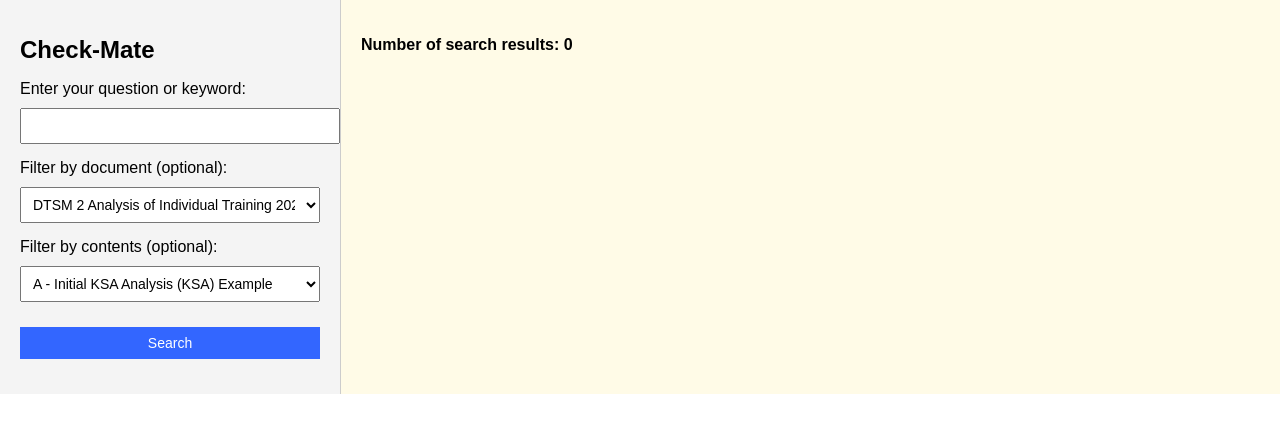
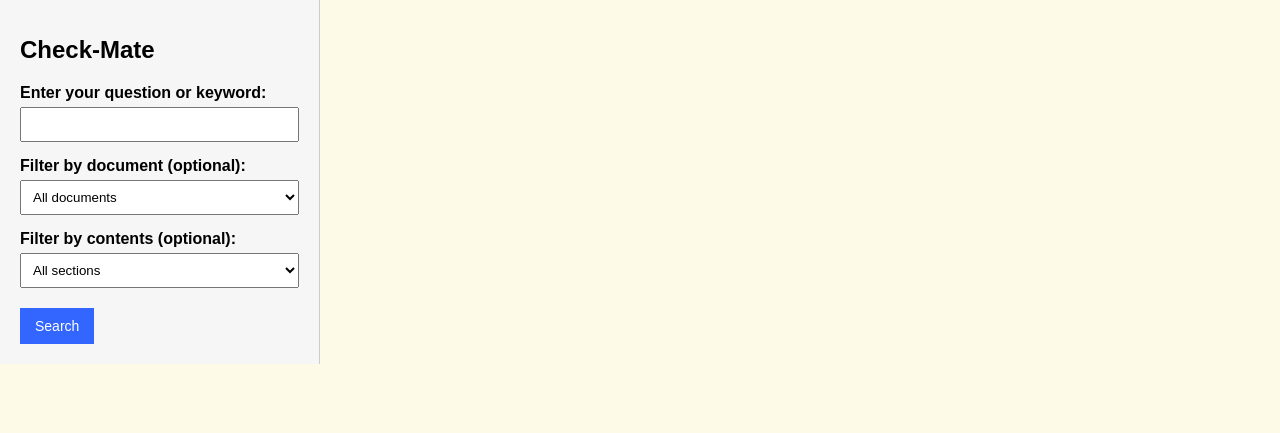
Before and after one commit to willkl2415/checkmate-app, a Flask app: page / in a window 1280 px wide. Shown: the top 433 px of the page. Run offline with Flask 3, Linux system fonts and the light colour scheme.

Commit message:
Update index.html

```diff
--- a/templates/index.html
+++ b/templates/index.html
@@ -1,41 +1,56 @@
 <!DOCTYPE html>
-<html>
+<html lang="en">
 <head>
+    <meta charset="UTF-8">
     <title>Check-Mate</title>
     <style>
         body {
             font-family: Arial, sans-serif;
             display: flex;
+            flex-direction: row;
             margin: 0;
             padding: 0;
+            background-color: #fdfbe7;
         }
 
         #sidebar {
-            width: 300px;
-            background-color: #f4f4f4;
+            width: 320px;
+            min-width: 320px;
+            max-width: 320px;
             padding: 20px;
+            background-color: #f6f6f6;
             border-right: 1px solid #ccc;
+            box-sizing: border-box;
         }
 
-        #main {
+        #content {
             flex-grow: 1;
             padding: 20px;
-            background-color: #fffbe7;
+            overflow-y: auto;
         }
 
         h1 {
             font-size: 24px;
+            margin-bottom: 20px;
         }
 
-        select, input[type="text"], button {
+        label {
+            display: block;
+            margin-top: 15px;
+            font-weight: bold;
+        }
+
+        input[type="text"], select {
             width: 100%;
             padding: 8px;
-            margin-top: 10px;
-            margin-bottom: 15px;
-            font-size: 14px;
+            margin-top: 5px;
+            box-sizing: border-box;
         }
 
-        button {
+        button, input[type="submit"] {
+            margin-top: 20px;
+            padding: 10px 15px;
+            font-size: 14px;
             background-color: #3366ff;
             color: white;
             border: none;
@@ -43,14 +58,20 @@
         }
 
         .result {
-            border-left: 5px solid #3399ff;
-            padding-left: 10px;
-            margin-bottom: 20px;
+            background: white;
+            padding: 10px;
+            margin-bottom: 15px;
+            border-left: 5px solid #3498db;
         }
 
         .result strong {
             display: block;
-            margin-bottom: 4px;
+            margin-top: 5px;
+        }
+
+        .section-title {
+            font-weight: bold;
+            color: #333;
         }
     </style>
 </head>
@@ -58,30 +79,32 @@
     <div id="sidebar">
         <h1>Check-Mate</h1>
         <form method="POST">
-            <label>Enter your question or keyword:</label>
-            <input type="text" name="query" value="{{ query }}">
+            <label for="query">Enter your question or keyword:</label>
+            <input type="text" id="query" name="query" value="{{ query|default('') }}">
 
-            <label>Filter by document (optional):</label>
-            <select name="document">
+            <label for="document">Filter by document (optional):</label>
+            <select id="document" name="document">
+                <option {% if selected_doc == "All documents" %}selected{% endif %}>All documents</option>
                 {% for doc in documents %}
-                <option value="{{ doc }}" {% if doc == selected_document %}selected{% endif %}>{{ doc }}</option>
+                    <option value="{{ doc }}" {% if selected_doc == doc %}selected{% endif %}>{{ doc }}</option>
                 {% endfor %}
             </select>
 
-            <label>Filter by contents (optional):</label>
-            <select name="section">
+            <label for="section">Filter by contents (optional):</label>
+            <select id="section" name="section">
+                <option {% if selected_section == "All sections" %}selected{% endif %}>All sections</option>
                 {% for sec in sections %}
-                <option value="{{ sec }}" {% if sec == selected_section %}selected{% endif %}>{{ sec }}</option>
+                    <option value="{{ sec }}" {% if selected_section == sec %}selected{% endif %}>{{ sec }}</option>
                 {% endfor %}
             </select>
 
-            <button type="submit">Search</button>
+            <input type="submit" value="Search">
         </form>
     </div>
 
-    <div id="main">
+    <div id="content">
+        {% if results %}
             <p><strong>Number of search results: {{ results|length }}</strong></p>
-
             {% for result in results %}
                 <div class="result">
                     <strong>Document:</strong> {{ result.document }}<br>
@@ -89,6 +112,9 @@
                     <strong>Text:</strong> {{ result.text }}
                 </div>
             {% endfor %}
+        {% elif query %}
+            <p><strong>Number of search results: 0</strong></p>
+        {% endif %}
     </div>
 </body>
 </html>
```
Lines whose indentation alone changed are shown as unchanged.
